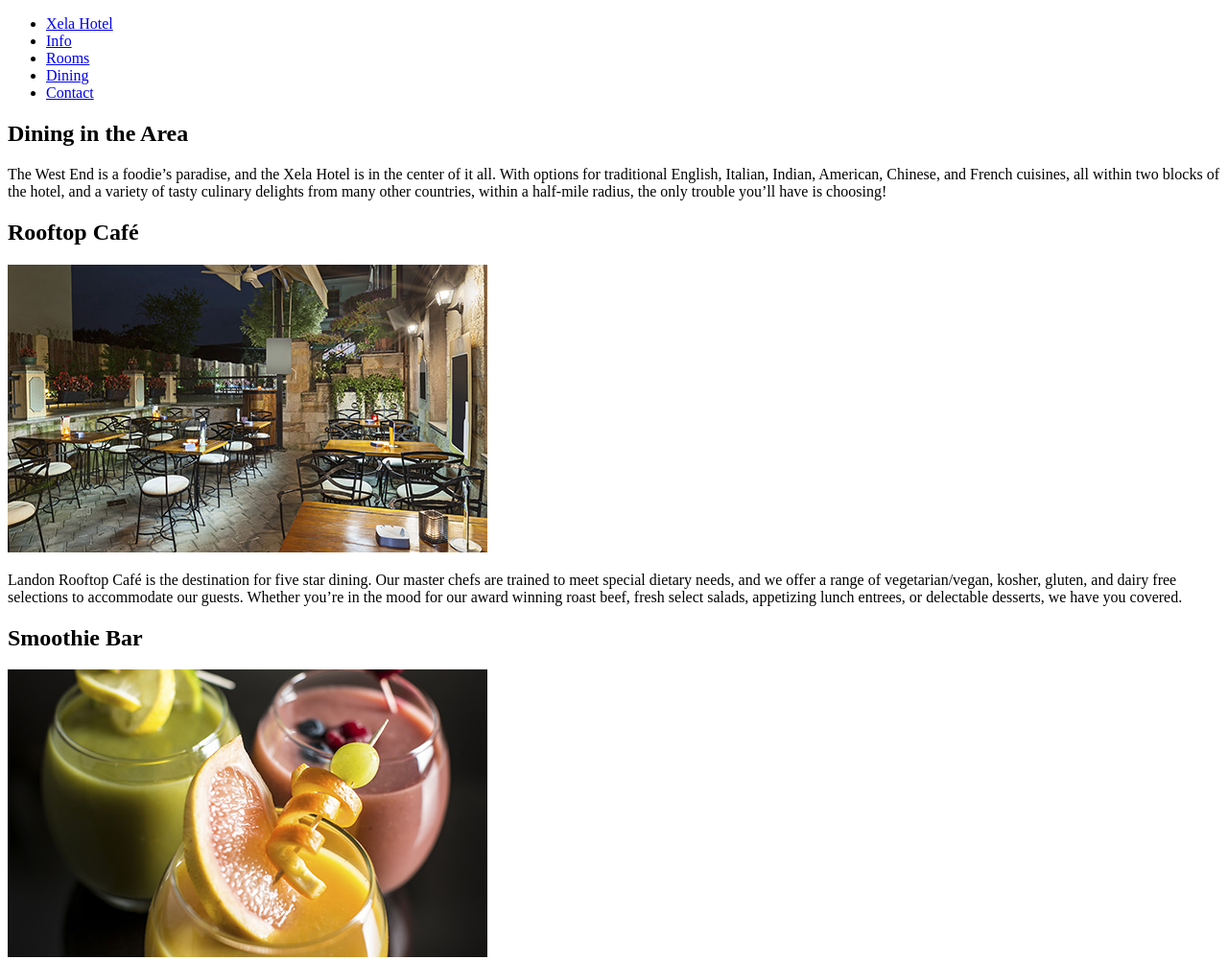
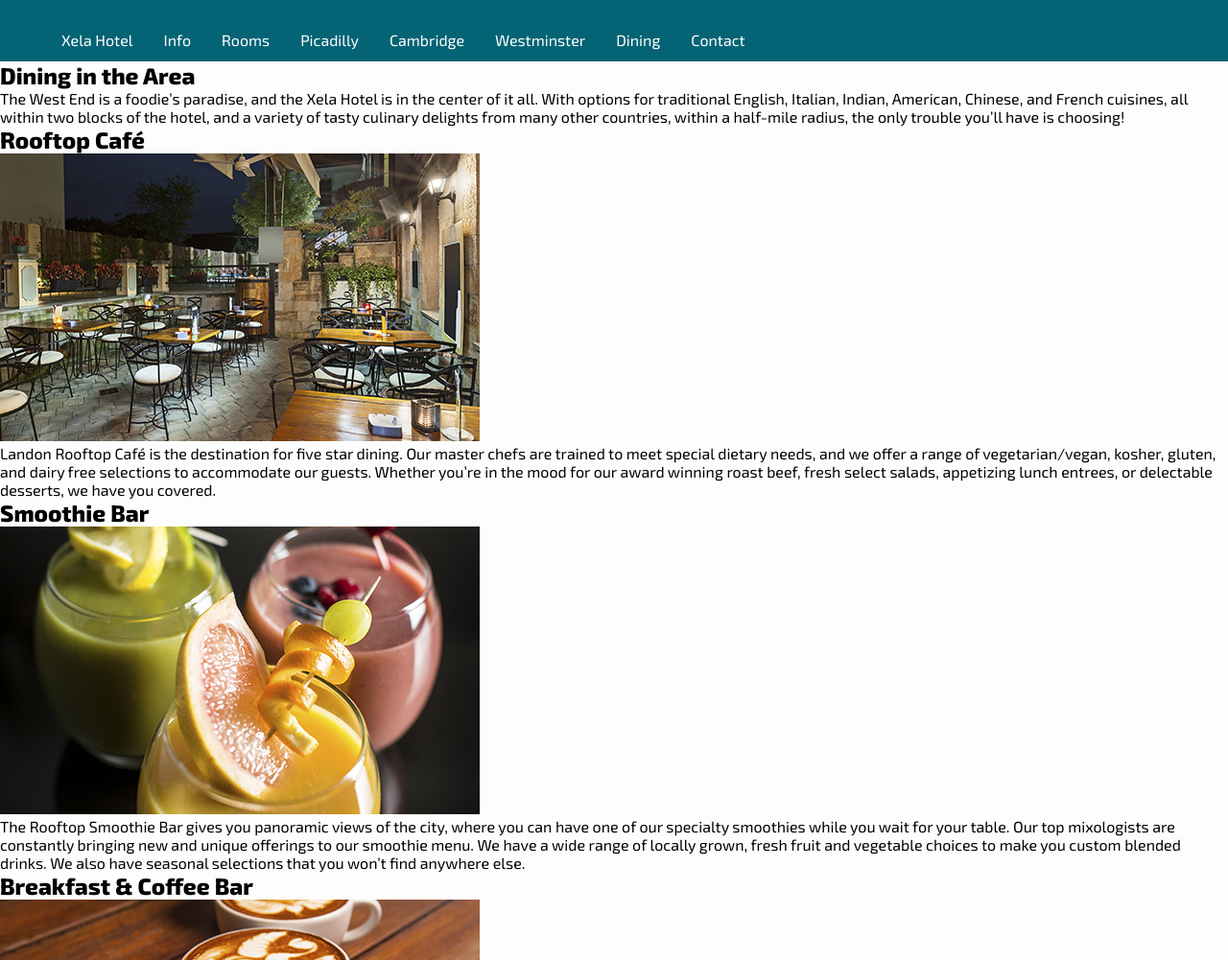
Before and after one commit to Pasantia-22-1/practica1-ralfxdev, a plain HTML site: page dining.html in a window 1280 px wide. Shown: the top 1001 px of the page at 96% size. Drawn offline with Linux system fonts and the light colour scheme.

Commit message:
HTML UPDATE

```diff
--- a/css/styles.css
+++ b/css/styles.css
@@ -1 +1,27 @@
 @import url(http://fonts.googleapis.com/css?family=Exo+2:400,200,600,800);
+
+* {
+    font-family: 'Exo 2', sans-serif;
+    margin: 0;
+    padding: 0;
+}
+
+body {
+    background-color: #fdfdfd;
+}
+
+#menu {
+    background-color: #046475;
+    padding: 2rem;
+}
+
+#menu nav ul li {
+    list-style: none;
+}
+
+#menu nav ul li a {
+    float: left;
+    padding-left: 2rem;
+    text-decoration: none;
+    color: white;
+}
--- a/dining.html
+++ b/dining.html
@@ -2,20 +2,39 @@
 <html lang="en">
 <head>
     <meta charset="UTF-8">
-    <title>Xela Dinning</title>
+    <meta http-equiv="X-UA-Compatible" content="IE=edge">
+    <meta name="viewport" content="width=device-width, initial-scale=1.0">
+    <title>Xela Hotel</title>
+    <!--styles css-->
+    <link href="css/styles.css" rel="stylesheet">
 </head>
 <body>
-    <div>
+
+    <!--menu-->
+    <header id="menu">
         <nav>
             <ul>
                 <li><a href="index.html">Xela Hotel</a></li>
                 <li><a href="info.html">Info</a></li>
-                    <li><a href="rooms.html">Rooms</a></li>
-                    <li><a  class="disable" href="dining.html">Dining</a></li>
+                <li><a href="rooms.html">Rooms</a>
+            </ul>
+            <ul>
+                <li><a href="rooms.html#picadilly">Picadilly</a></li>
+                <li><a href="rooms.html#cambridge">Cambridge</a></li>
+                <li><a href="rooms.html#westminster">Westminster</a></li>
+            </ul>
+            <ul>
+                <li><a href="dining.html">Dining</a></li>
                 <li><a href="contact.html">Contact</a></li>
             </ul>
         </nav>
-        <main>
+    </header>
+
+    <!--content-->
+    <main id="content">
+
+        <!--dining-articles-->
+        <div id="dining-articles">
             <article>
                 <h1>Dining in the Area</h1>
                 <p>The West End is a foodie’s paradise, and the Xela Hotel is in the center of it all. With options for traditional English, Italian, Indian, American, Chinese, and French cuisines, all within two blocks of the hotel, and a variety of tasty culinary delights from many other countries, within a half-mile radius, the only trouble you’ll have is choosing!</p>
@@ -38,14 +57,18 @@
                     <p>Our traditional breakfast and coffee bar, located adjacent to our lounge, are the perfect way to start your morning. We offer a wide selection of seasonal fresh fruit, a variety of cereals, croissants, crusty sourdough bread, cook-to-order eggs and omelettes, fresh juice, coffee, and teas. Breakfast is served from 7:00 am to 10:00 am daily. Our coffee bar is open until 6:30 pm daily.</p>
                 </section>
             </article>
+        </div>
+
     </main>
-            <div id="socialmedia">
+
+    <!--footer-->
+    <footer id="footer">
         <ul>
             <li><a href="https://twitter.com"><img  src="assets/social/twitter.png" alt="icon for twitter"></a></li>
-                    <li><a href="http://www.facebook.com"><img  src="assets/social/facebook.png" alt="icon for facebook"></a></li>
+            <li><a href="http://www.facebook.com"><img src="assets/social/facebook.png" alt="icon for facebook"></a></li>
             <li><a href="http://www.youtube.com"><img  src="assets/social/youtube.png" alt="icon for youtube"></a></li>
         </ul>
-            </div>
-    </div>
+    </footer>
+
 </body>
 </html>
```
Also changed, not shown: contact.html (+31 -9 lines), index.html (+30 -9 lines), info.html (+33 -9 lines), rooms.html (+28 -10 lines). Lines whose indentation alone changed are shown as unchanged.
